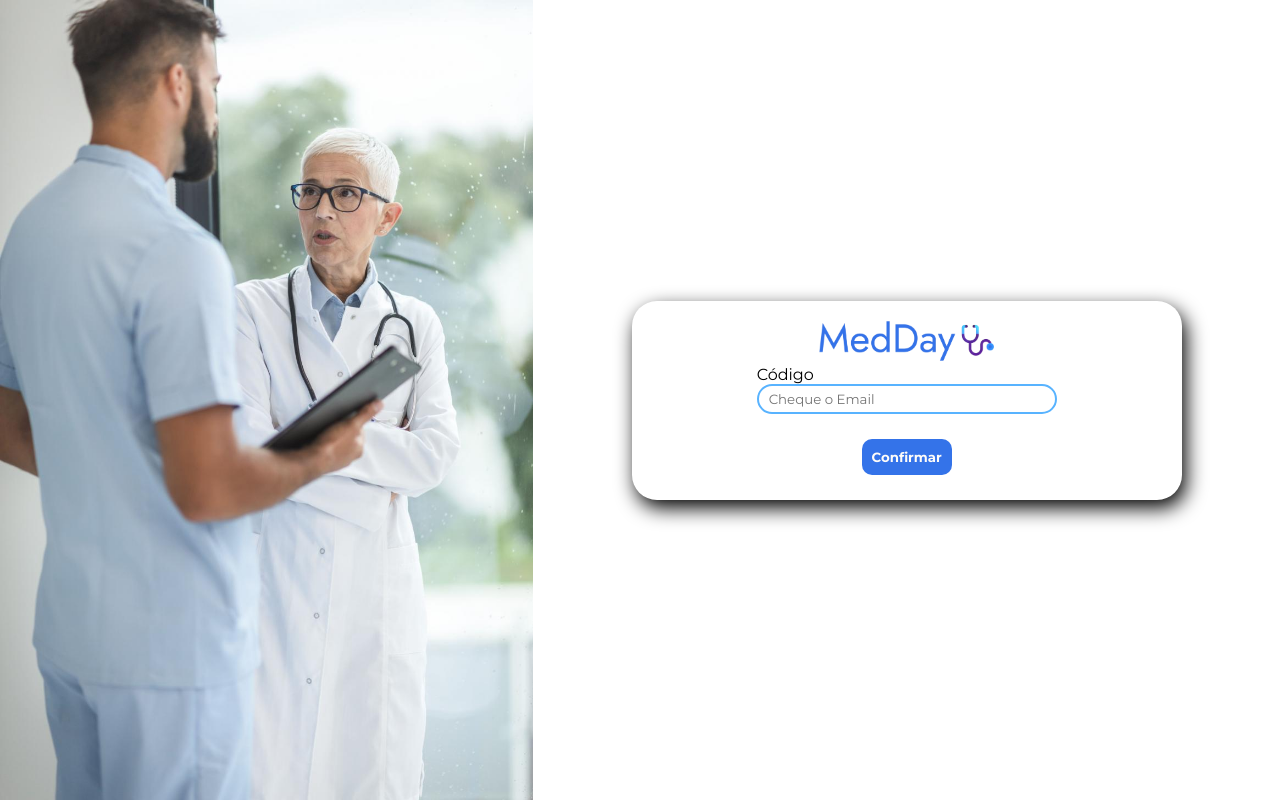
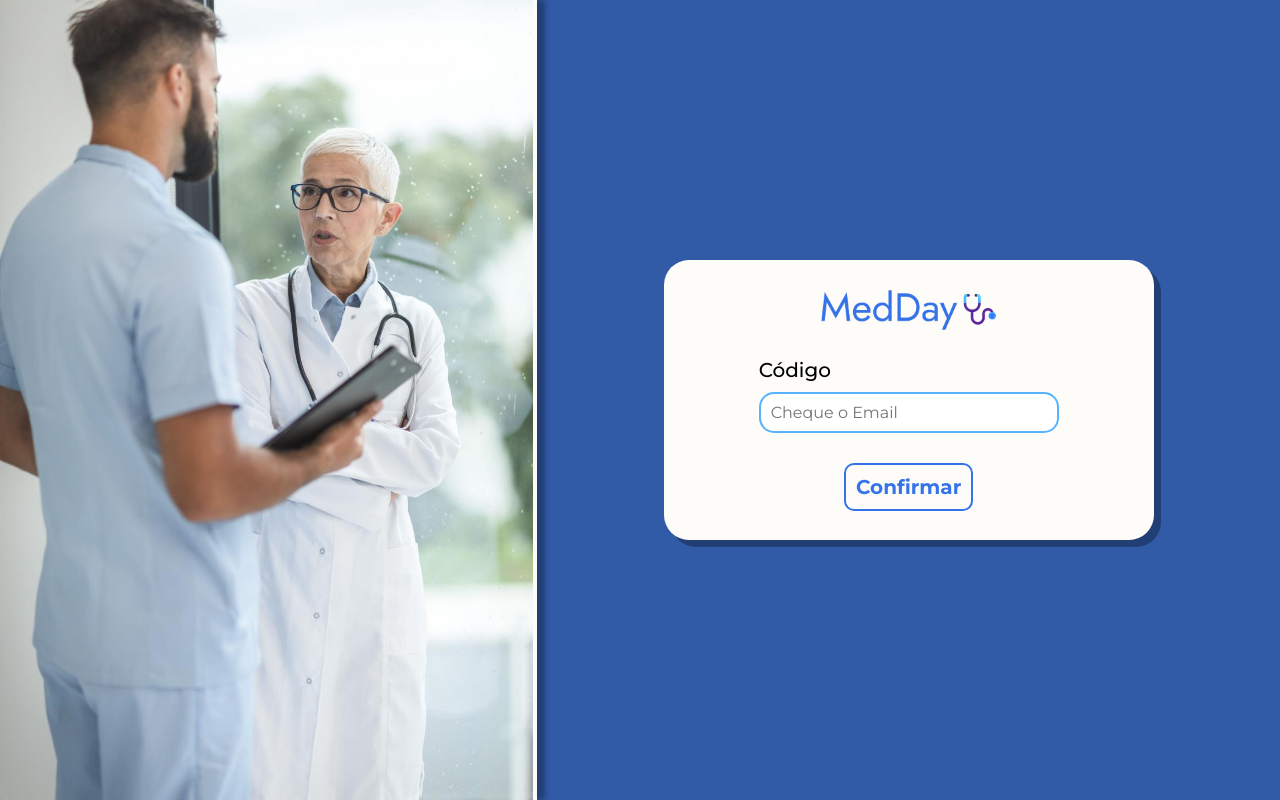
Before and after one commit to PauloTheLord/projeto_semestral, a Flask app: template templates/confirmarEmail.html in a window 1280 px wide. Run offline with Flask 3, Linux system fonts and the light colour scheme; the template is opened without the code that fills it: most values are stand-ins (such as "Sample title", 1, 10 or a date in 2020); parts of the project's set-up code (start-up, migrations or seed data) failed here and were passed over.

Commit message:
💎 style: Ajustar tela confirmarEmail

```diff
--- a/static/style/confirmarEmail.css
+++ b/static/style/confirmarEmail.css
@@ -5,6 +5,7 @@
     --secondary-color: #58B3FF;
     --substitute-color: #5DDFFF;
     --highlight-color: #5728A8;
+    --neutral-color: #315aa7;
     --back-ground:#FEFCF9;
 }
 
@@ -48,6 +49,7 @@
 }
 
 .container{
+    background-color: var(--neutral-color);
     display: flex;
     flex-direction: row;
     width: 100%;
@@ -55,6 +57,7 @@
     padding: 0;
     overflow: hidden;
 }
+
 #confim_local{
     display: flex;
     justify-content: center;
@@ -62,17 +65,29 @@
     height: 100vh;
     width: 100%;
 }
-.card-confirm{
+
+.card-confirm {
+    background-color: var(--back-ground);
     display: flex;
     flex-direction: column;
     align-items: center;
+    justify-content: center;
     border-radius: 25px;
-    box-shadow: 4px 8px 20px 0px;
+    box-shadow: 7px 7px 0px rgba(0, 0, 0, 0.3);
     padding: 20px 20px;
-    width: 550px;
+    width: 490px;
+    height: 35vh;
 }
+
 .img-logo{
     height: 5vh;
+    margin-bottom: 24px;
+}
+
+.group-label-input .label-nome {
+    font-size: 20px;
+    font-weight: 500;
+    margin-bottom: 10px;
 }
 
 .group-label-input {
@@ -80,27 +95,44 @@
     flex-direction: column;
     margin-bottom: 20px;
 }
+
 .group-label-input .textbox {
     width: 300px;
-    padding: 5px 10px;
+    padding: 9px 10px;
     border: 2px solid var(--secondary-color);
     border-radius: 15px;
+    font-size: 16px;
+}
+
+.group-label-input .textbox:focus {
+    outline: none;
 }
 
 .btn_confirm{
+    background-color: var(--back-ground);
+    color: var(--primary-color);
+    font-size: 20px;
+    border: 2px solid var(--primary-color);
+    border-radius: 10px;
+    padding: 10px;
+    margin-top: 10px;
+    font-weight: bold;
+    cursor: pointer;
+    transition: 0.3s;
+}
+
+.btn_confirm:hover {
     background-color: var(--primary-color);
     color: var(--back-ground);
-    border: var(--back-ground);
-    border-radius: 10px;
-    padding: 10px;
-    margin: 5px;
-    font-weight: bold;
 }
+
 #image_local{
     height: 100vh;
     width: 100vh;
 }
+
 #consulta_img{
     height: 100%;
-    height: 100%;
+    border-right: 4px solid var(--back-ground);
+    box-shadow: 8px 0px 5px rgba(0, 0, 0, 0.3);
 }
--- a/templates/confirmarEmail.html
+++ b/templates/confirmarEmail.html
@@ -34,7 +34,7 @@
                     </div>
 
                     <div class="group-label-input">
-                        <label for="senha">Código</label>
+                        <label class="label-nome" for="senha">Código</label>
                         <input id= "code"  type="text" name="email_code" placeholder="Cheque o Email" maxlength="6" class="textbox">
                     </div>
 
```
